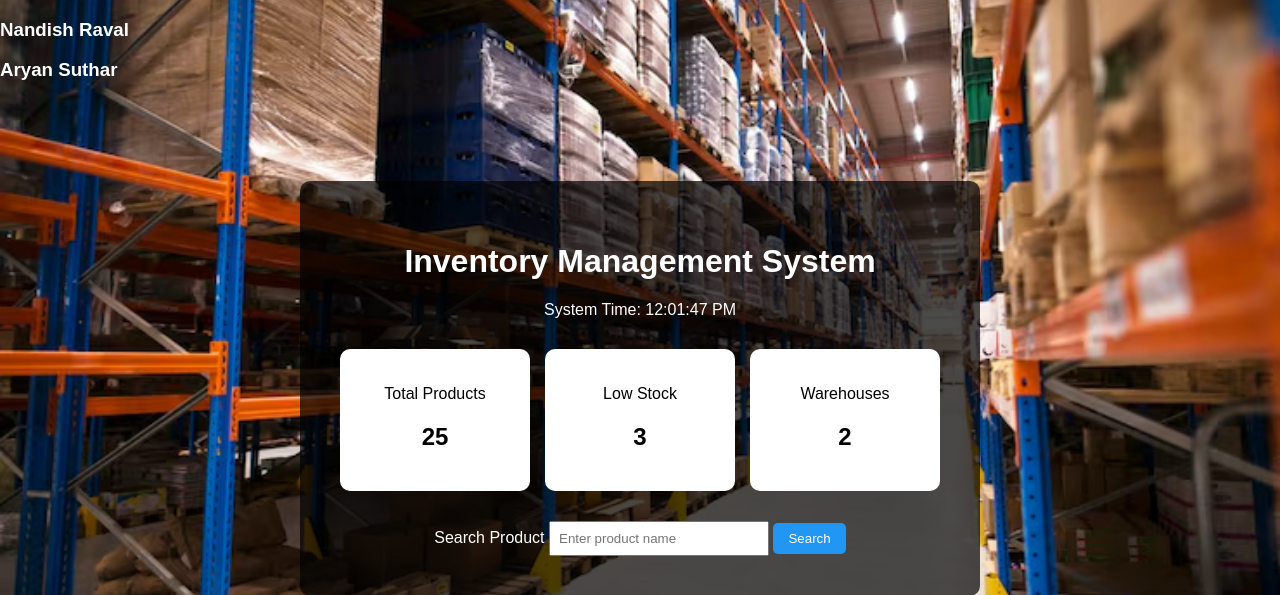
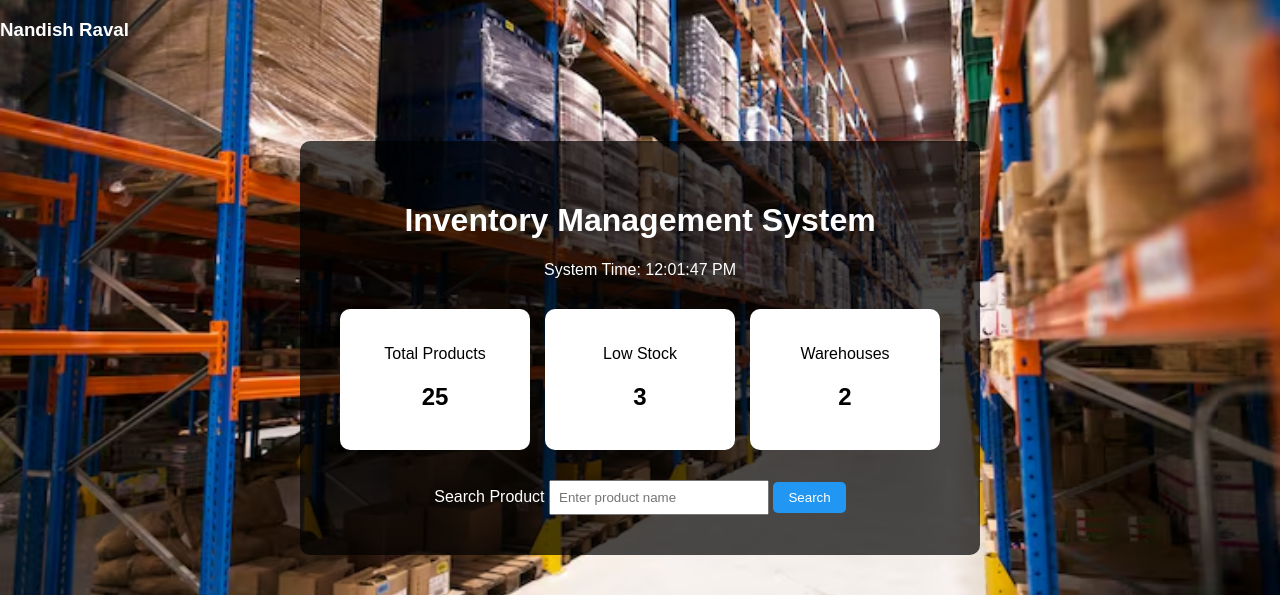
Before and after one commit to nandishraval-tech/inventory-management-system, a Flask app: page / in a window 1280 px wide. Shown: the top 595 px of the page. Run offline with Flask 3, Linux system fonts and the light colour scheme.

Commit message:
Update templates file

```diff
--- a/templates/index.html
+++ b/templates/index.html
@@ -33,7 +33,6 @@ setInterval(showTime,1000);
 
 </script>
 <h3>Nandish Raval </h3>
-<h3>Aryan Suthar </h3>
 </head>
 
 <body>
```
